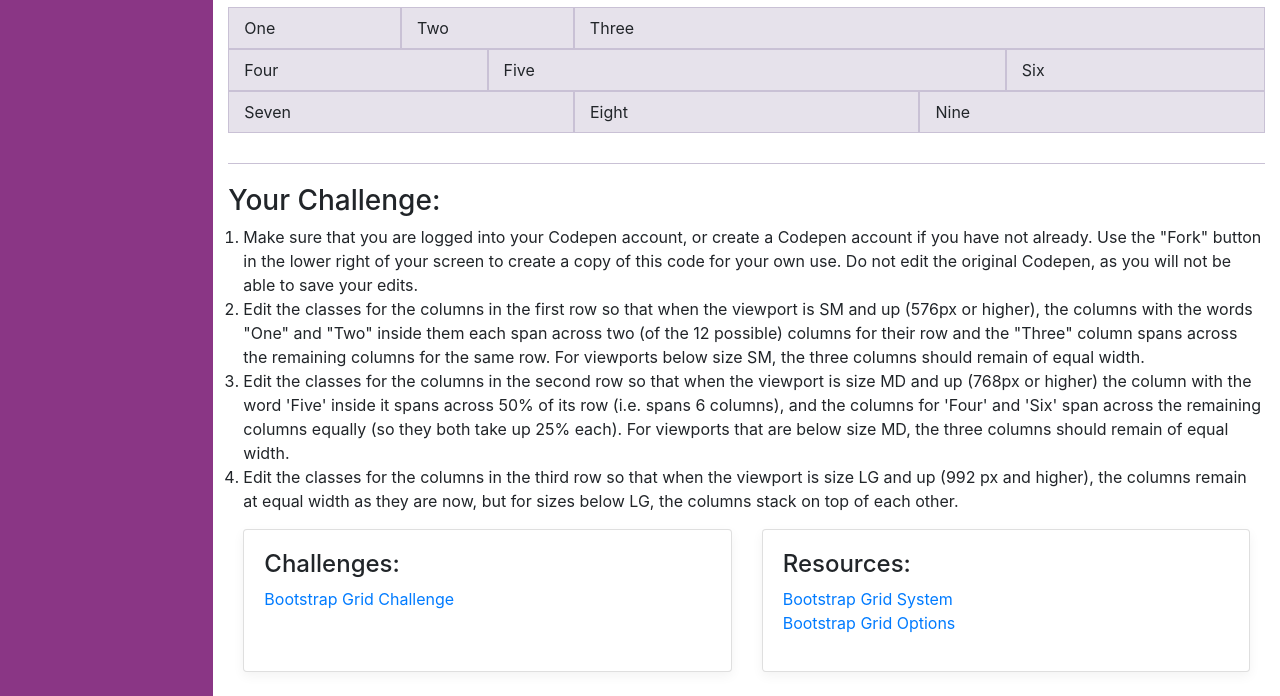
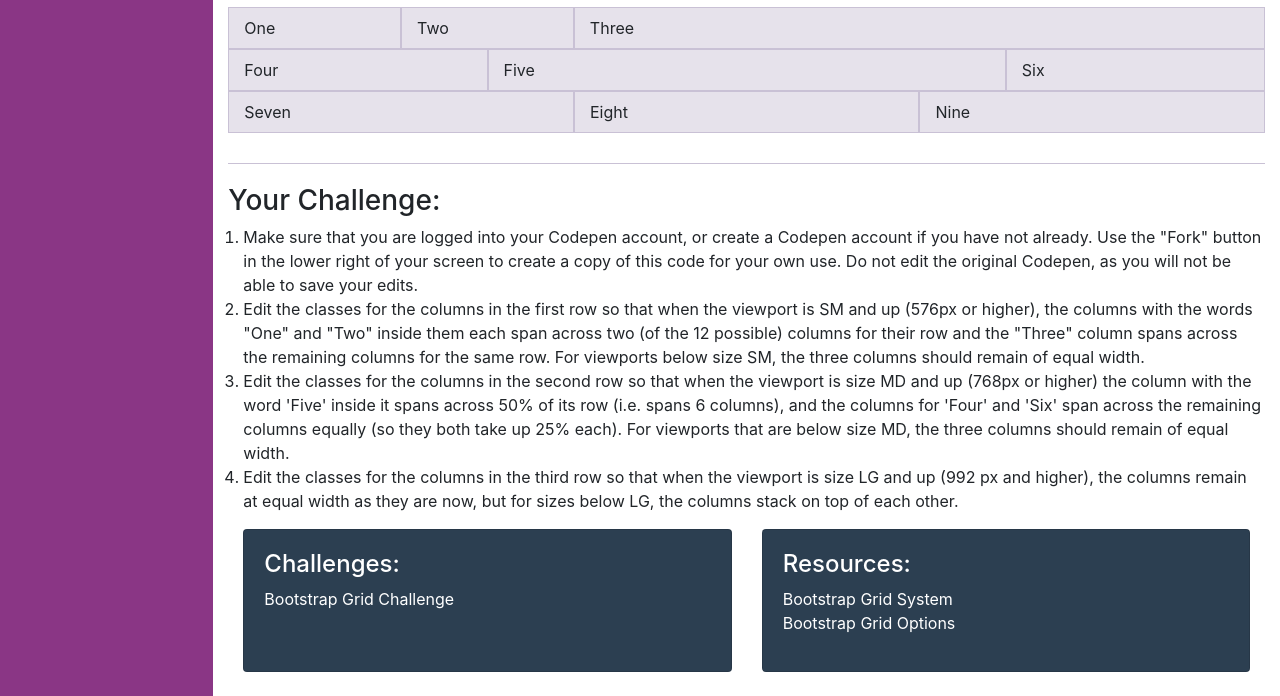
Before and after one commit to HeresJohnny5/Nucamp-Portal, a website: page bootcamp/classes/bootstrap/week1.html in a window 1280 px wide. Shown: the part 177-873 px from the top of the page. Drawn offline with nearby package versions, Linux system fonts and the light colour scheme.

Commit message:
Add CSS styles to Challenges and Resources cards.

```diff
--- a/bootcamp/scss/_bootstrap-w1.scss
+++ b/bootcamp/scss/_bootstrap-w1.scss
@@ -39,7 +39,8 @@
     }
 
     .card {
-      box-shadow: 0 0.25rem 0.75rem rgba(0, 0, 0, 0.05);
+      background-color: $blue-mute;
+      color: $white;
 
       @media (min-width: 576px) {
         margin-bottom: 15px;
@@ -53,6 +54,33 @@
         ul {
           li {
             list-style: none;
+
+            a {
+              color: $white;
+              position: relative;
+              padding-bottom: 5px;
+
+              &:before {
+                content: "";
+                position: absolute;
+                background-color: $white;
+                bottom: 0;
+                left: 0;
+                height: 2px;
+                width: 0;
+                visibility: hidden;
+                transition: all 0.5s ease-in-out;
+              }
+
+              &:hover {
+                text-decoration: none;
+              }
+
+              &:hover:before {
+                visibility: visible;
+                width: 100%;
+              }
+            }
           }
         }
       }
--- a/bootcamp/scss/_variables.scss
+++ b/bootcamp/scss/_variables.scss
@@ -1,5 +1,6 @@
 $white: #ffffff;
 $gray: #f7f7f9;
+$black: #000000;
 
 $purple-light: #af4ea9;
 $purple-dark: #8a3685;
@@ -7,6 +8,7 @@ $purple-hover: #bc6bb7;
 
 $blue: #0096dd;
 $blue-hover: #007db8;
+$blue-mute: #2C3F51;
 
 $border-color: #c9c1d5;
 
```
Also changed, not shown: bootcamp/public/css/styles.css.
